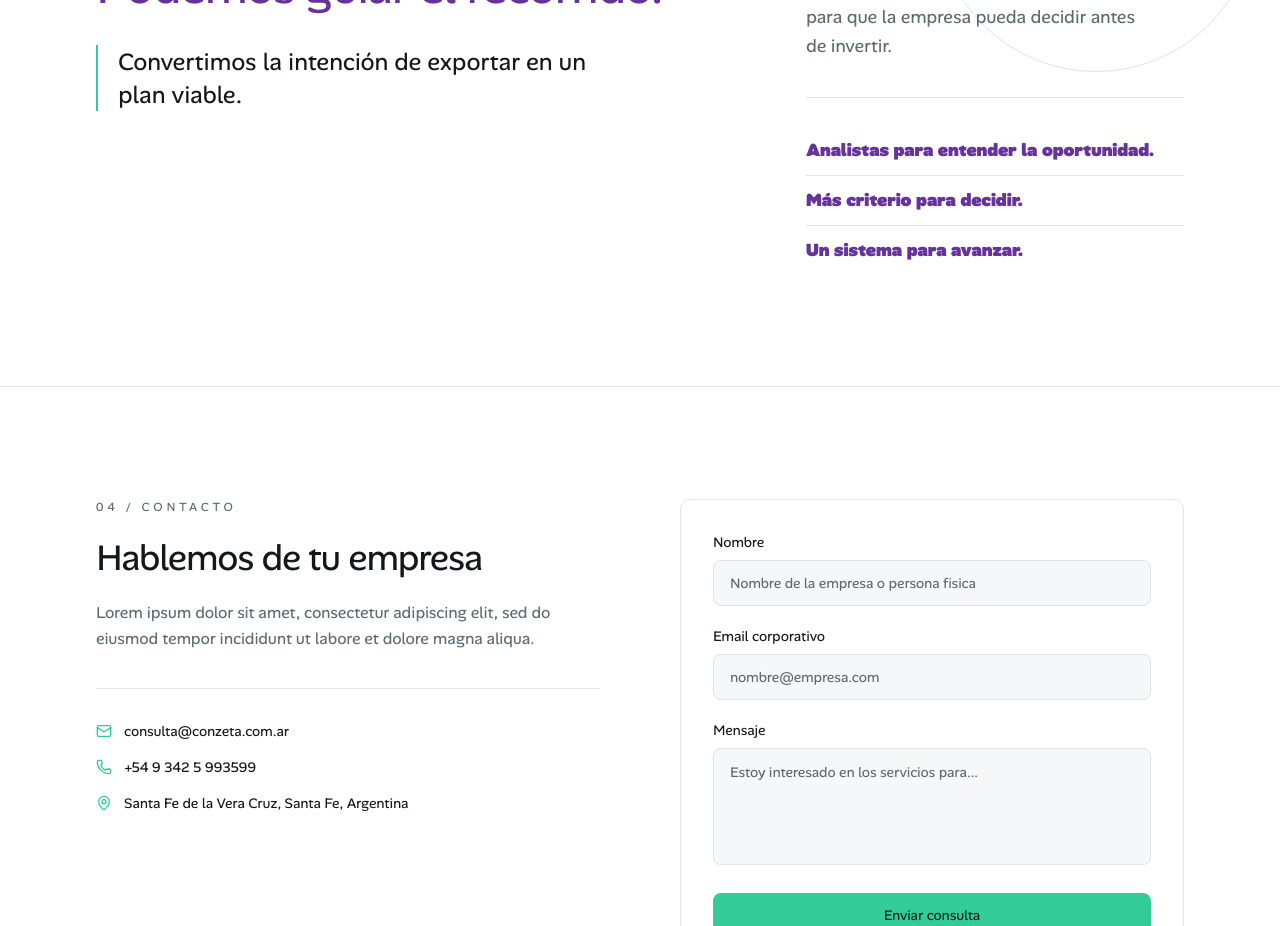
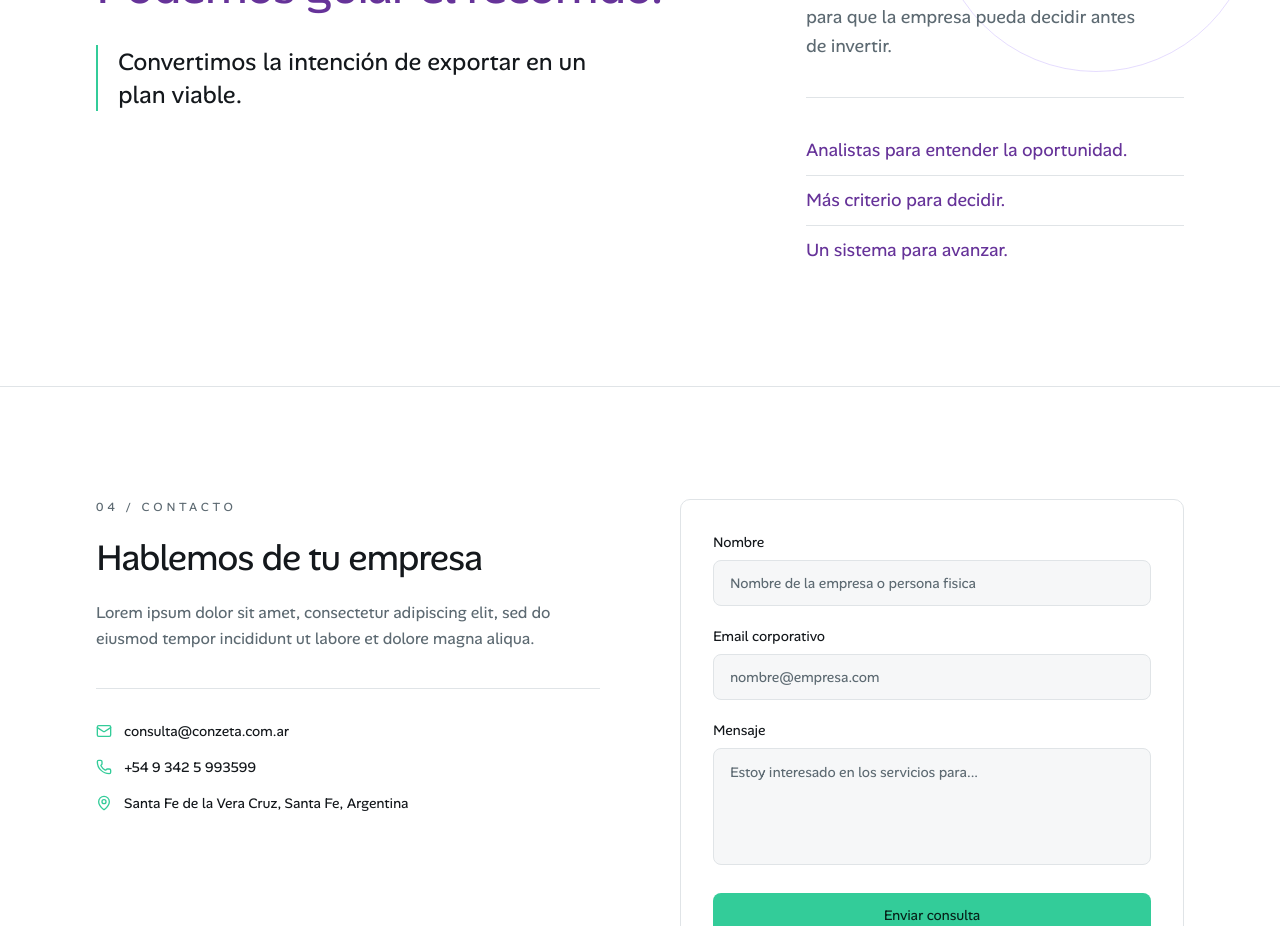
Before and after one commit to matumorel/conzeta, a Next.js app: page / in a window 1280 px wide. Shown: the part 3160-4086 px from the top of the page. Built offline with nearby package versions, Linux system fonts and the light colour scheme.

Commit message:
feat: update font weight of decision points to normal
Adjusted font weight for better readability in export section.

Co-authored-by: matumorel <52887644+matumorel@users.noreply.github.com>

```diff
--- a/components/export-section.tsx
+++ b/components/export-section.tsx
@@ -50,7 +50,7 @@ export function ExportSection() {
             {DECISION_POINTS.map((point) => (
               <p
                 key={point}
-                className="border-b border-border py-3 text-lg font-black leading-snug text-brand-violet last:border-b-0"
+                className="border-b border-border py-3 text-lg font-normal leading-snug text-brand-violet last:border-b-0"
               >
                 {point}
               </p>
```
